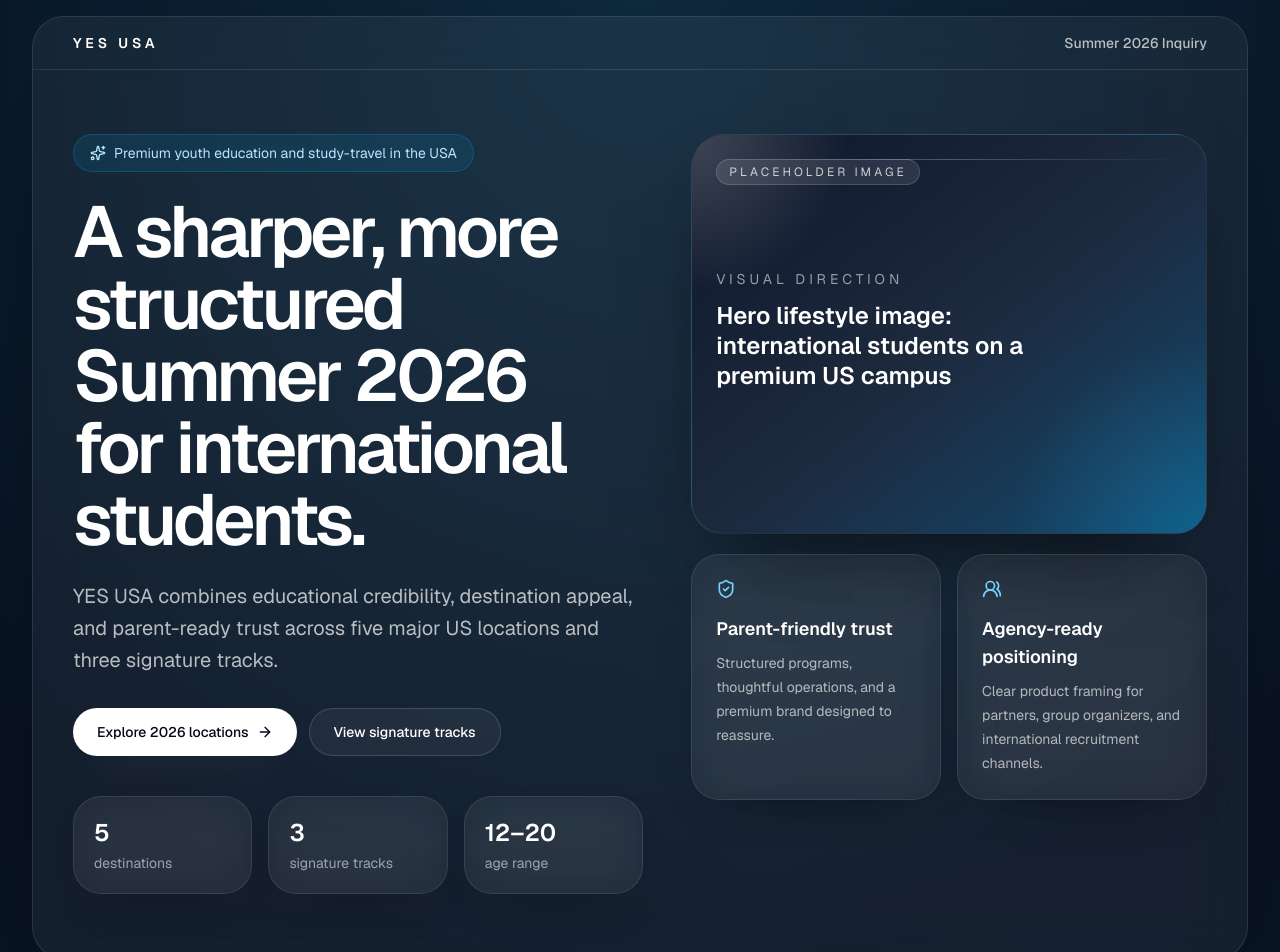
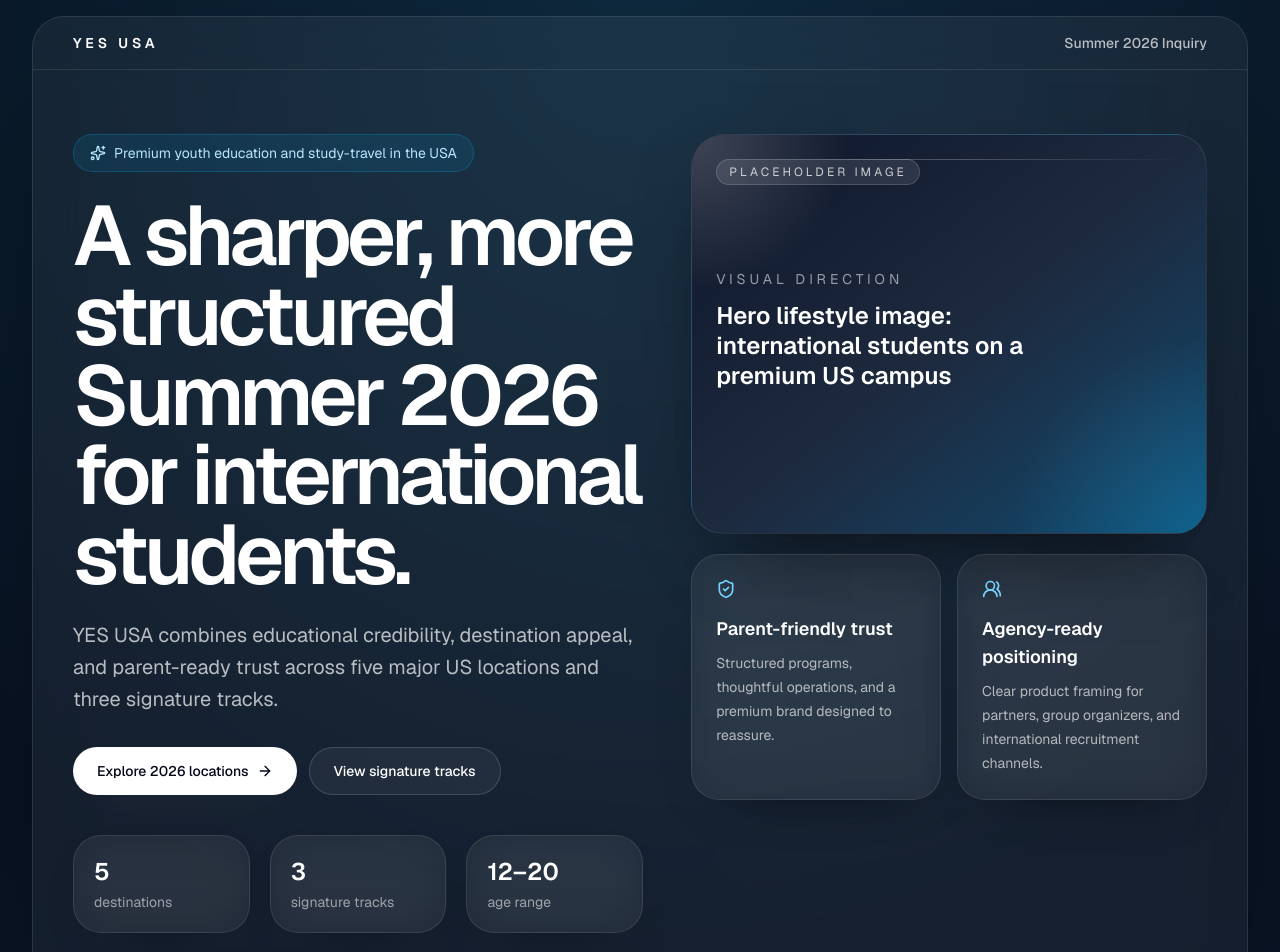
Before and after one commit to ritavteam/yesusa-summer-2026, a Next.js app: page / in a window 1280 px wide. Shown: the top 952 px of the page. Built offline with nearby package versions, Linux system fonts and the light colour scheme.

Commit message:
Polish YES USA landing page with motion and typography refinements

```diff
--- a/src/app/page.tsx
+++ b/src/app/page.tsx
@@ -97,7 +97,7 @@
       <p className="text-xs font-semibold uppercase tracking-[0.3em] text-sky-300/80">
         {eyebrow}
       </p>
-      <h2 className="text-3xl font-semibold tracking-tight text-white sm:text-4xl lg:text-5xl">
+      <h2 className="text-3xl font-semibold tracking-tight text-balance text-white sm:text-4xl lg:text-5xl">
         {title}
       </h2>
       {description ? (
@@ -116,7 +116,7 @@
 }) {
   return (
     <div
-      className={`relative overflow-hidden rounded-[2rem] border border-white/10 bg-gradient-to-br from-slate-900 via-slate-800 to-sky-900 shadow-[0_30px_80px_-40px_rgba(0,0,0,0.9)] ${className}`}
+      className={`relative overflow-hidden rounded-[2rem] border border-white/10 bg-gradient-to-br from-slate-900 via-slate-800 to-sky-900 shadow-[0_30px_80px_-40px_rgba(0,0,0,0.9)] transition-all duration-500 hover:-translate-y-1 hover:border-white/15 hover:shadow-[0_40px_100px_-40px_rgba(0,0,0,0.95)] ${className}`}
     >
       <div className="absolute inset-0 bg-[radial-gradient(circle_at_top_left,rgba(255,255,255,0.2),transparent_24%),radial-gradient(circle_at_bottom_right,rgba(56,189,248,0.22),transparent_30%)]" />
       <div className="absolute inset-x-6 top-6 h-px bg-gradient-to-r from-transparent via-white/25 to-transparent" />
@@ -150,7 +150,7 @@
     <a
       href={href}
       className={cn(
-        "inline-flex h-12 items-center justify-center rounded-full px-6 text-sm font-medium transition-all",
+        "inline-flex h-12 items-center justify-center rounded-full px-6 text-sm font-medium transition-all duration-300 hover:-translate-y-0.5",
         variant === "primary"
           ? "bg-white text-slate-950 shadow-[0_20px_40px_-22px_rgba(255,255,255,0.25)] hover:bg-slate-100"
           : "border border-white/15 bg-white/5 text-white hover:bg-white/10"
@@ -171,7 +171,7 @@
   return (
     <div
       className={cn(
-        "rounded-[1.75rem] border border-white/10 bg-white/[0.045] p-6 shadow-[0_20px_60px_-40px_rgba(0,0,0,0.9)] backdrop-blur-xl",
+        "rounded-[1.75rem] border border-white/10 bg-white/[0.045] p-6 shadow-[0_20px_60px_-40px_rgba(0,0,0,0.9)] backdrop-blur-xl transition-all duration-300 hover:-translate-y-1 hover:border-white/15 hover:bg-white/[0.06] hover:shadow-[0_28px_80px_-40px_rgba(0,0,0,0.95)]",
         className
       )}
     >
@@ -206,7 +206,7 @@
                   <Sparkles className="size-4" />
                   Premium youth education and study-travel in the USA
                 </div>
-                <h1 className="mt-6 max-w-3xl text-5xl font-semibold tracking-[-0.05em] text-balance text-white sm:text-6xl lg:text-7xl">
+                <h1 className="mt-6 max-w-3xl text-5xl font-semibold tracking-[-0.055em] text-balance text-white sm:text-6xl lg:text-[5.25rem] lg:leading-[0.95]">
                   A sharper, more structured Summer 2026 for international students.
                 </h1>
                 <p className="mt-6 max-w-2xl text-lg leading-8 text-white/70 sm:text-xl">
@@ -225,7 +225,7 @@
                   </LinkButton>
                 </div>
 
-                <div className="mt-10 grid gap-4 sm:grid-cols-3">
+                <div className="mt-10 grid gap-4 sm:grid-cols-3 sm:gap-5">
                   {[
                     ["5", "destinations"],
                     ["3", "signature tracks"],
@@ -363,7 +363,7 @@
       <section id="tracks" className="px-4 py-14 sm:px-6 lg:px-8">
         <div className="mx-auto max-w-7xl">
           <SurfaceCard className="overflow-hidden p-0">
-            <div className="grid gap-0 lg:grid-cols-[0.9fr_1.1fr]">
+            <div className="grid gap-0 lg:grid-cols-[0.9fr_1.1fr] lg:min-h-[26rem]">
               <div className="border-b border-white/10 p-6 sm:p-8 lg:border-b-0 lg:border-r lg:p-10">
                 <SectionHeader
                   eyebrow="Signature Tracks"
@@ -445,7 +445,7 @@
       <section id="final-cta" className="px-4 py-14 sm:px-6 lg:px-8">
         <div className="mx-auto max-w-7xl">
           <SurfaceCard className="p-0 overflow-hidden">
-            <div className="grid gap-0 lg:grid-cols-[1.05fr_0.95fr]">
+            <div className="grid gap-0 lg:grid-cols-[1.05fr_0.95fr] lg:min-h-[34rem]">
               <div className="border-b border-white/10 p-6 sm:p-8 lg:border-b-0 lg:border-r lg:p-10">
                 <p className="text-xs font-semibold uppercase tracking-[0.3em] text-sky-300/80">
                   Final CTA
```
